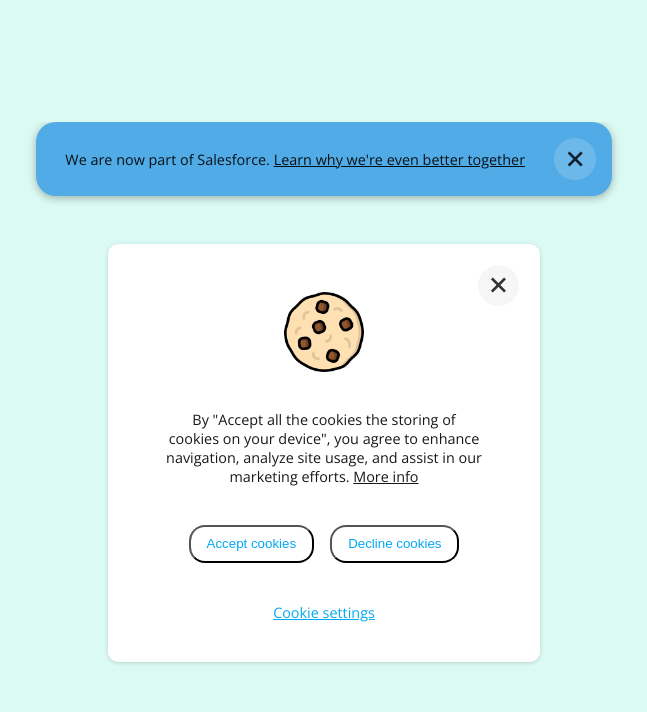
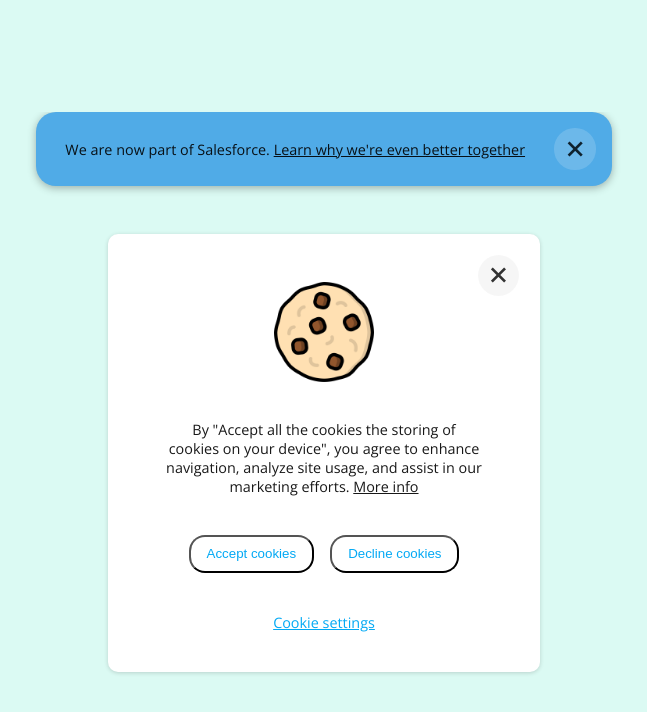
Before and after one commit to suongfiori/i-code-this-challenge, a website built with Vite: page 3.cookie-notification/index.html in a window 1280 px wide. Shown: the whole page, without its empty margins (316-963 px from the left). Built offline with nearby package versions, Linux system fonts and the light colour scheme; a small style sheet from the web is missing; a web font is replaced by a local one.

Commit message:
Adjust cookie img element

```diff
--- a/3.cookie-notification/index.html
+++ b/3.cookie-notification/index.html
@@ -20,7 +20,7 @@
         </div>
         <div class="notification-container centered">
           <i class='bx bx-x close-btn'></i>
-          <img src="cookie1.png" class="cookie" />
+          <img src="cookie1.png" alt="image of a cookie" />
           <p>By "Accept all the cookies the storing of cookies on your device", you agree to enhance navigation, analyze site usage, and assist in our marketing efforts.
           <span class="underline"><a href="#" target="_blank" class="underline">More info</a></span></p>
 
--- a/3.cookie-notification/style.css
+++ b/3.cookie-notification/style.css
@@ -127,9 +127,10 @@ a {
   padding: 1em 2em;
 }
 
-.notification-container .cookie {
-  width: 80px;
-  height: 80px;
+.notification-container img {
+  width: 100px;
+  height: 100px;
+  object-fit: cover;
   margin: 1.5rem;
 }
 
```
